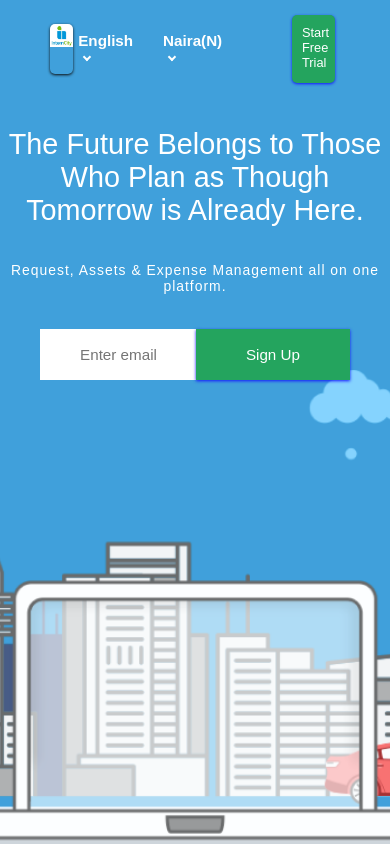
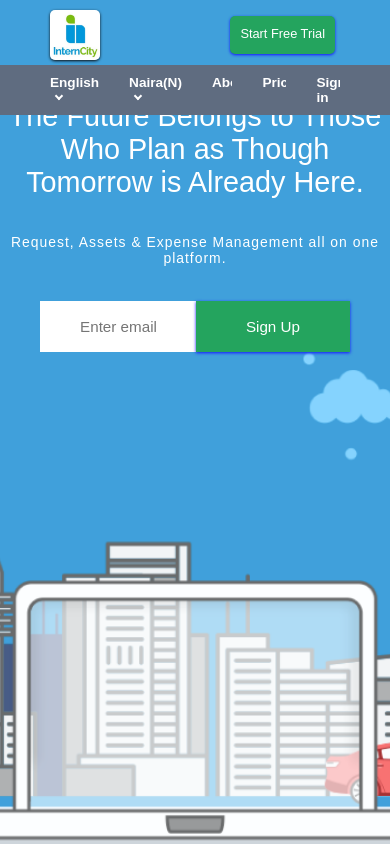
Before and after one commit to Akuchinyerenwa/InternCityHubClone2, a React (Vite) app: page / in a window 390 px wide. Shown: the top 844 px of the page. Built offline with nearby package versions, Linux system fonts and the light colour scheme.

Commit message:
Add media query to header navbar list

```diff
--- a/src/Components/HeaderComponents/NavbarComponents/NavbarList.css
+++ b/src/Components/HeaderComponents/NavbarComponents/NavbarList.css
@@ -9,3 +9,17 @@
 .navbar-list-root li a {
   color: #fff;
 }
+
+@media (max-width: 720px) {
+  .navbar-list-root {
+    background-color: rgb(95, 108, 128);
+    padding: 10px 50px;
+    justify-content: space-between;
+    font-size: .85rem;
+    position: absolute;
+    top: 65px;
+    right: 0;
+    left: 0;
+    width: 100vw;
+  }
+}
```
